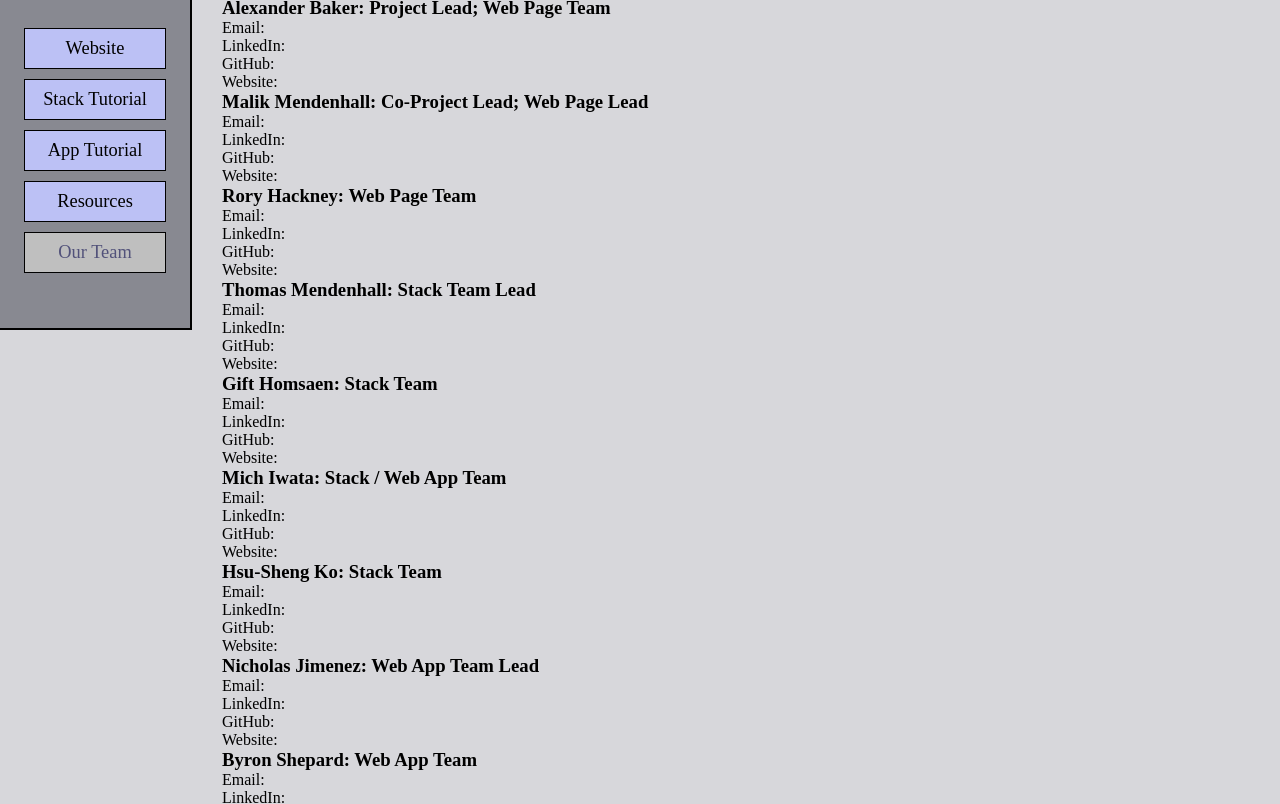
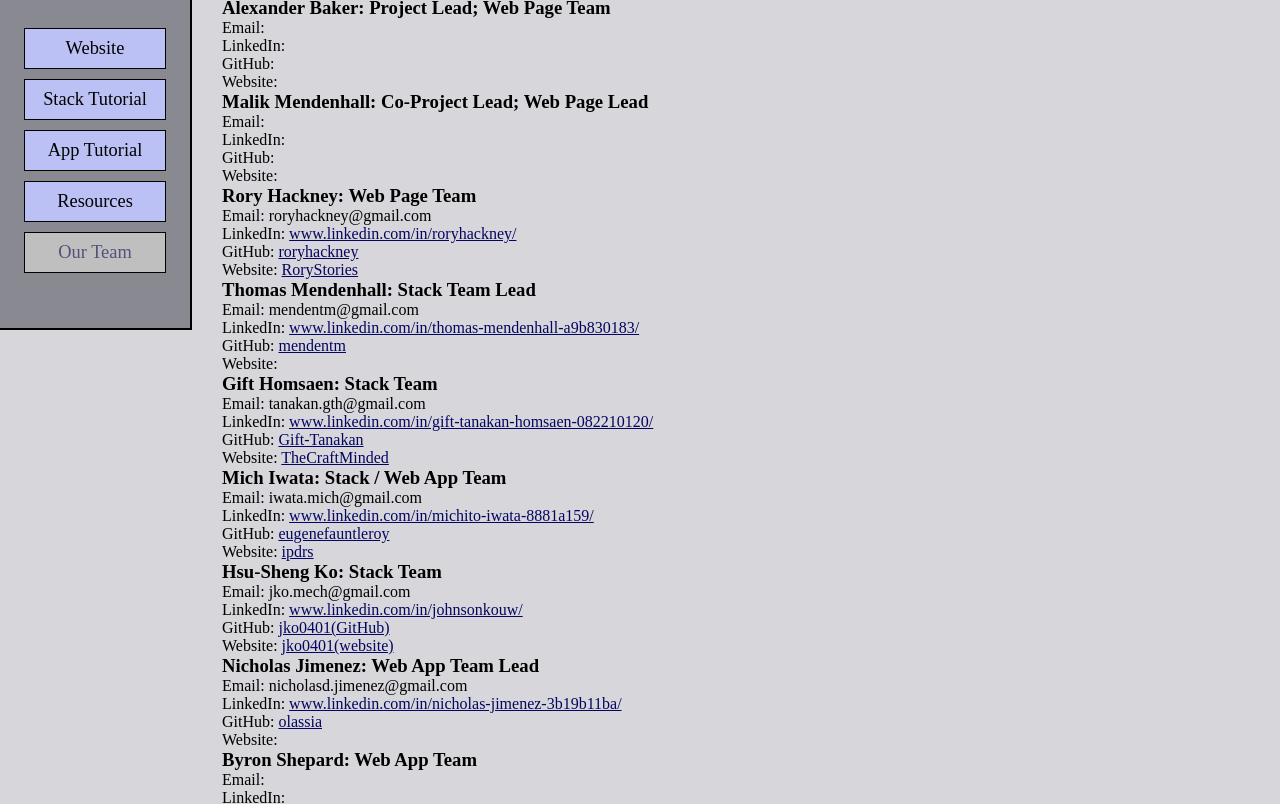
Before and after one commit to mc3waller/IT115-A5-Group1-Webpage, a plain HTML site: page team.html in a window 1280 px wide. Shown: the part 149-953 px from the top of the page. Drawn offline with Linux system fonts and the light colour scheme.

Commit message:
Update to team.html
Added team members emails and links to github, linkedin, and/or websites.

```diff
--- a/team.html
+++ b/team.html
@@ -43,49 +43,56 @@
                 <!--Rory Hackney-->
                 <h3>Rory Hackney: Web Page Team</h3>
                 <ul>
-                    <li>Email: </li>
-                    <li>LinkedIn: </li>
-                    <li>GitHub: </li>
-                    <li>Website: </li>
+                    <li>Email: roryhackney@gmail.com</li>
+                    <li>LinkedIn: <a href="https://www.linkedin.com/in/roryhackney/">
+                        www.linkedin.com/in/roryhackney/</a></li>
+                    <li>GitHub: <a href="https://github.com/roryhackney">roryhackney</a></li>
+                    <li>Website: <a href="http://www.rorystories.com/">RoryStories</a></li>
                 </ul>
                 <!--Thomas Mendenhall-->
                 <h3>Thomas Mendenhall: Stack Team Lead</h3>
                 <ul>
-                    <li>Email: </li>
-                    <li>LinkedIn: </li>
-                    <li>GitHub: </li>
+                    <li>Email: mendentm@gmail.com</li>
+                    <li>LinkedIn: <a href="https://www.linkedin.com/in/thomas-mendenhall-a9b830183/">
+                        www.linkedin.com/in/thomas-mendenhall-a9b830183/</a></li>
+                    <li>GitHub: <a href="https://github.com/mendentm">mendentm</a></li>
                     <li>Website: </li>
                 </ul>
                 <!--Gift Homsaen-->
                 <h3>Gift Homsaen: Stack Team</h3>
                 <ul>
-                    <li>Email: </li>
-                    <li>LinkedIn: </li>
-                    <li>GitHub: </li>
-                    <li>Website: </li>
+                    <li>Email: tanakan.gth@gmail.com</li>
+                    <li>LinkedIn: <a href="https://www.linkedin.com/in/gift-tanakan-homsaen-082210120/">
+                        www.linkedin.com/in/gift-tanakan-homsaen-082210120/</a></li>
+                    <li>GitHub: <a href="https://github.com/Gift-Tanakan">Gift-Tanakan</a></li>
+                    <li>Website: <a href="https://thecraftminded.com/">TheCraftMinded</a></li>
                 </ul>
                 <!--Mich Iwata-->
                 <h3>Mich Iwata: Stack / Web App Team</h3>
                 <ul>
-                    <li>Email: </li>
-                    <li>LinkedIn: </li>
-                    <li>GitHub: </li>
-                    <li>Website: </li>
+                    <li>Email: iwata.mich@gmail.com</li>
+                    <li>LinkedIn: <a href="https://www.linkedin.com/in/michito-iwata-8881a159/">
+                        www.linkedin.com/in/michito-iwata-8881a159/</a></li>
+                    <li>GitHub: <a href="https://github.com/eugenefauntleroy">
+                        eugenefauntleroy</a></li>
+                    <li>Website: <a href="http://ipdrs.com/">ipdrs</a></li>
                 </ul>
                 <!--Hsu-Sheng Ko-->
                 <h3>Hsu-Sheng Ko: Stack Team</h3>
                 <ul>
-                    <li>Email: </li>
-                    <li>LinkedIn: </li>
-                    <li>GitHub: </li>
-                    <li>Website: </li>
+                    <li>Email: jko.mech@gmail.com</li>
+                    <li>LinkedIn: <a href="https://www.linkedin.com/in/johnsonkouw/">
+                        www.linkedin.com/in/johnsonkouw/</a></li>
+                    <li>GitHub: <a href="https://github.com/jko0401">jko0401(GitHub)</a></li>
+                    <li>Website: <a href="https://jko0401.github.io/">jko0401(website)</a></li>
                 </ul>
                 <!--Nicholas Jimenez-->
                 <h3>Nicholas Jimenez: Web App Team Lead</h3>
                 <ul>
-                    <li>Email: </li>
-                    <li>LinkedIn: </li>
-                    <li>GitHub: </li>
+                    <li>Email: nicholasd.jimenez@gmail.com</li>
+                    <li>LinkedIn: <a href="https://www.linkedin.com/in/nicholas-jimenez-3b19b11ba/">
+                        www.linkedin.com/in/nicholas-jimenez-3b19b11ba/</a></li>
+                    <li>GitHub: <a href="https://github.com/olassia">olassia</a></li>
                     <li>Website: </li>
                 </ul>
                 <!--Byron Shepard-->
@@ -107,9 +114,9 @@
                 <!--Jeremy Bittner-->
                 <h3>Jeremy Bittner: Web App Team</h3>
                 <ul>
-                    <li>Email: </li>
+                    <li>Email: jeremy.bitner@outlook.com</li>
                     <li>LinkedIn: </li>
-                    <li>GitHub: </li>
+                    <li>GitHub: <a href="https://github.com/JeremyB123">JeremyB123</a></li>
                     <li>Website: </li>
                 </ul>
                 <!--Morgan Bligh-->
```
